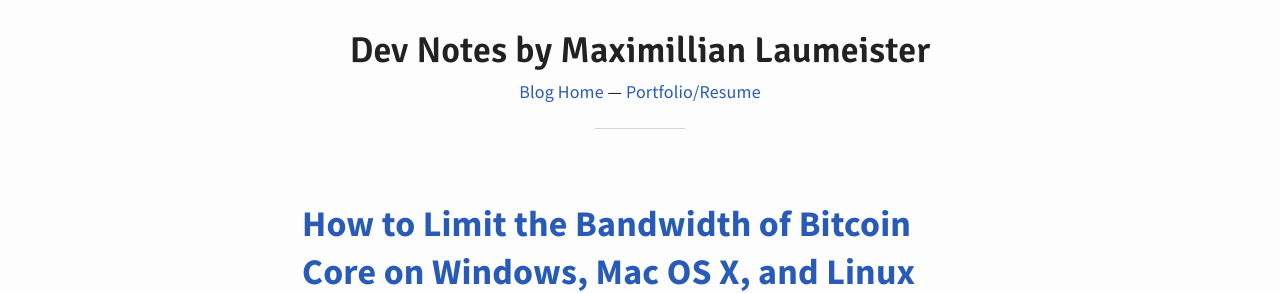
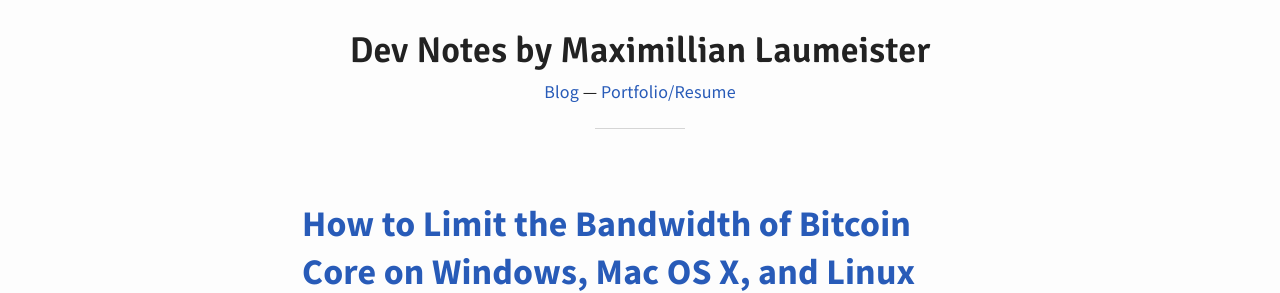
Before and after one commit to abpaolini/maxlaumeister.com, a Jekyll site: the page built from index.html, in a window 1280 px wide. Shown: the top 293 px of the page. Built offline with Jekyll 4.4.1, drawn with Linux system fonts in a browser that asks for light colours; the list of posts is cut into pages by our own code.

Commit message:
Small change to header

```diff
--- a/_includes/header.html
+++ b/_includes/header.html
@@ -4,6 +4,6 @@
 	      <h1 style="font-size: 2em;">Dev Notes by Maximillian Laumeister</h1>
 	    </a>
 	    <br />
-	    <div class="navlinks"><a href="{{ site.baseurl }}">Blog Home</a> &mdash; <a href="http://www.maxlaumeister.com/">Portfolio/Resume</a></div>
+	    <div class="navlinks"><a href="{{ site.baseurl }}">Blog</a> &mdash; <a href="http://www.maxlaumeister.com/">Portfolio/Resume</a></div>
 	</div>
 </header>
```
